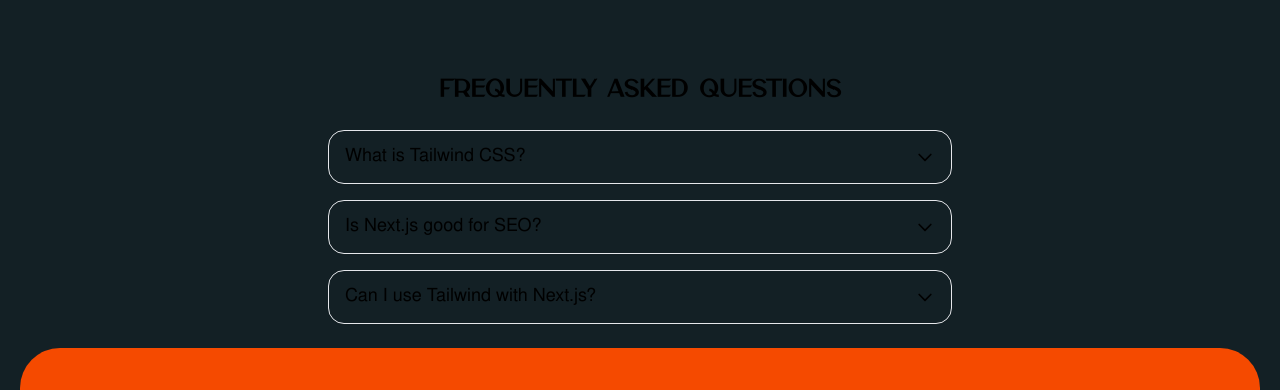
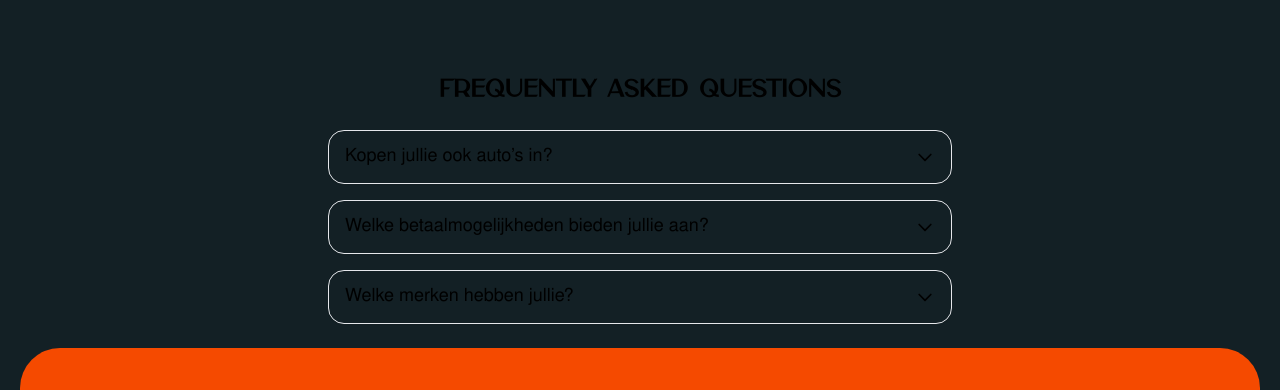
Before and after one commit to erjenweb/nextjs, a Next.js app: page /over-ons in a window 1280 px wide. Shown: the part 4220-4610 px from the top of the page. Built offline with nearby package versions, Linux system fonts and the light colour scheme.

Commit message:
Update faq.tsx

```diff
--- a/src/components/page/faq.tsx
+++ b/src/components/page/faq.tsx
@@ -8,19 +8,19 @@ function FAQ() {
 
   const faqs = [
     {
-      question: "What is Tailwind CSS?",
+      question: "Kopen jullie ook auto’s in?",
       answer:
-        "Tailwind CSS is a utility-first CSS framework that lets you build modern websites without leaving your HTML.",
+        "Lorem Ipsum is simply dummy text of the printing and typesetting industry. Lorem Ipsum has been the industry's standard dummy text ever since",
     },
     {
-      question: "Is Next.js good for SEO?",
+      question: "Welke betaalmogelijkheden bieden jullie aan?",
       answer:
-        "Yes, Next.js supports server-side rendering and static site generation, making it SEO-friendly out of the box.",
+        "Lorem Ipsum is simply dummy text of the printing and typesetting industry. Lorem Ipsum has been the industry's standard dummy text ever since",
     },
     {
-      question: "Can I use Tailwind with Next.js?",
+      question: "Welke merken hebben jullie? ",
       answer:
-        "Absolutely. Tailwind works seamlessly with Next.js for styling components and building responsive layouts.",
+        "Lorem Ipsum is simply dummy text of the printing and typesetting industry. Lorem Ipsum has been the industry's standard dummy text ever since",
     },
   ];
 
```
